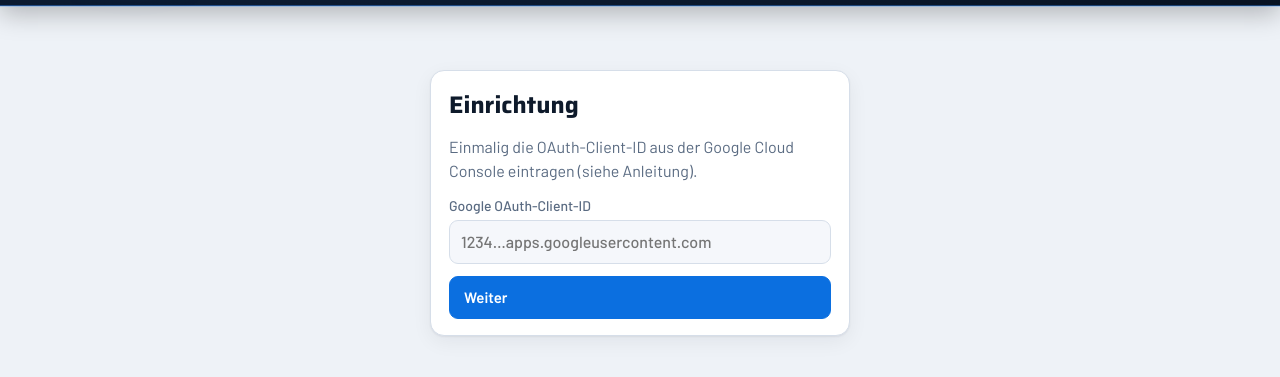
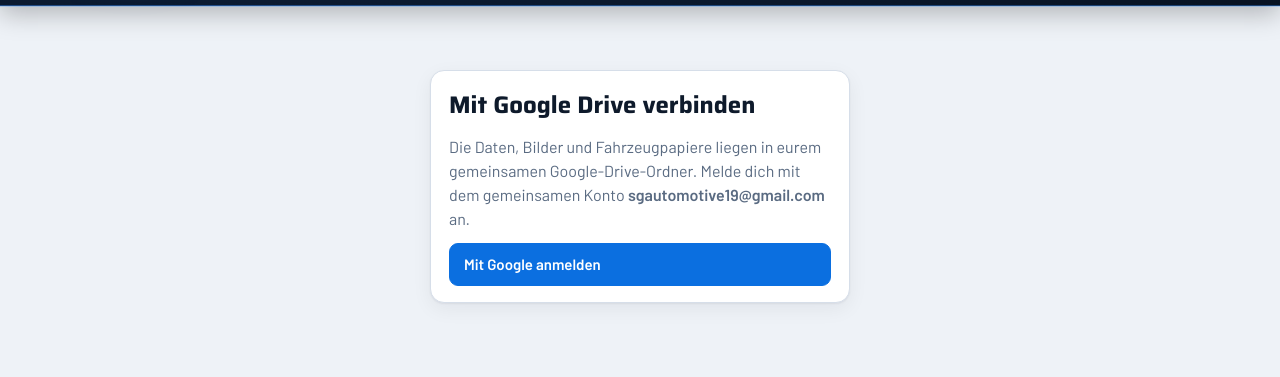
Before and after one commit to betty-f/sg-automotive, a plain HTML site: page index.html in a window 1280 px wide. Shown: the part 69-446 px from the top of the page. Drawn offline with Linux system fonts and the light colour scheme.

Commit message:
Update index.html

```diff
--- a/index.html
+++ b/index.html
@@ -491,7 +491,7 @@ function stampItems(prev, obj) {
    GOOGLE_CLIENT_ID: OAuth-Client-ID aus der Google Cloud Console (Typ „Webanwendung“)
    Bleibt das Feld leer, fragt die App beim ersten Start danach.
    ========================================================================== */
-const GOOGLE_CLIENT_ID = '';
+const GOOGLE_CLIENT_ID = '61649611809-ahor4f87iopg38ih1ou3ts4crggqkcv0.apps.googleusercontent.com';
 // Gemeinsames Google-Konto von SG Automotive (wird bei der Anmeldung vorgeschlagen)
 const GOOGLE_ACCOUNT = 'sgautomotive19@gmail.com';
 
```
